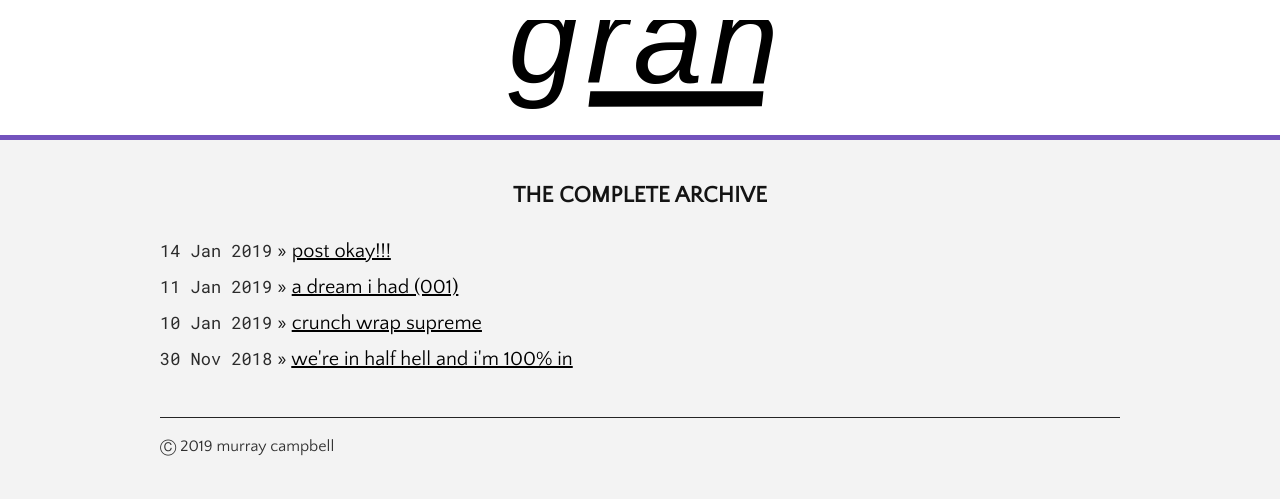
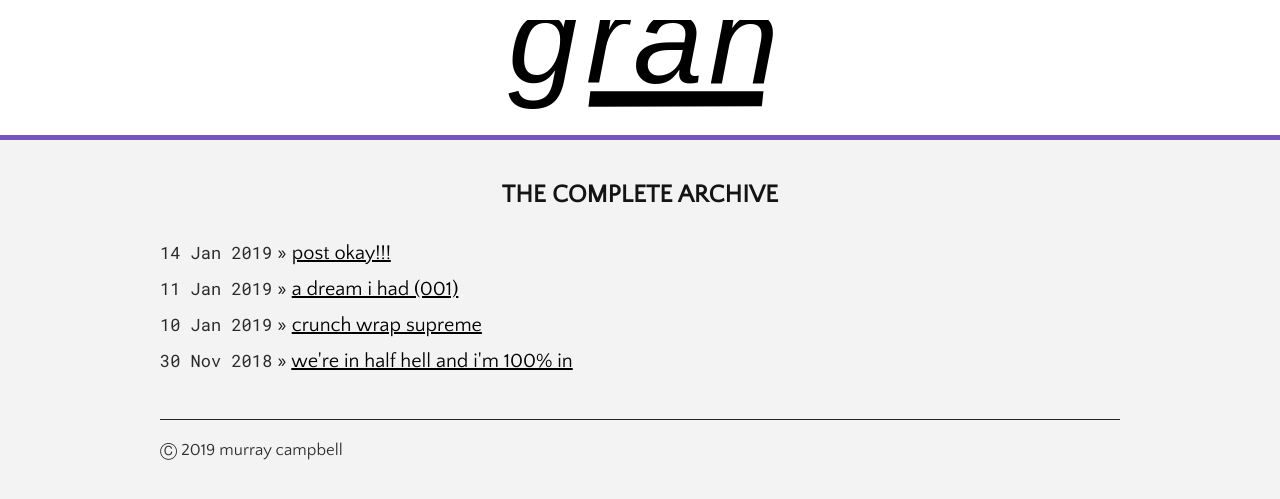
Before and after one commit to campmara/gran, a Jekyll site: the page built from index.html, in a window 1280 px wide. Shown: the top 499 px of the page. Built offline with Jekyll 4.4.1, drawn with Linux system fonts in a browser that asks for light colours.

Commit message:
Update screen.css

```diff
--- a/assets/css/screen.css
+++ b/assets/css/screen.css
@@ -28,13 +28,14 @@ h1, h2, h3, h4, h5, h6 {
 
 h1 {
   margin-bottom: 1em;
-  font-size: 115%;
+  font-size: 125%;
   text-align: center;
 }
 
 p {
   margin: 1em 0;
   line-height: 1.6;
+  font-size: 105%;
 }
 
 a {
```
